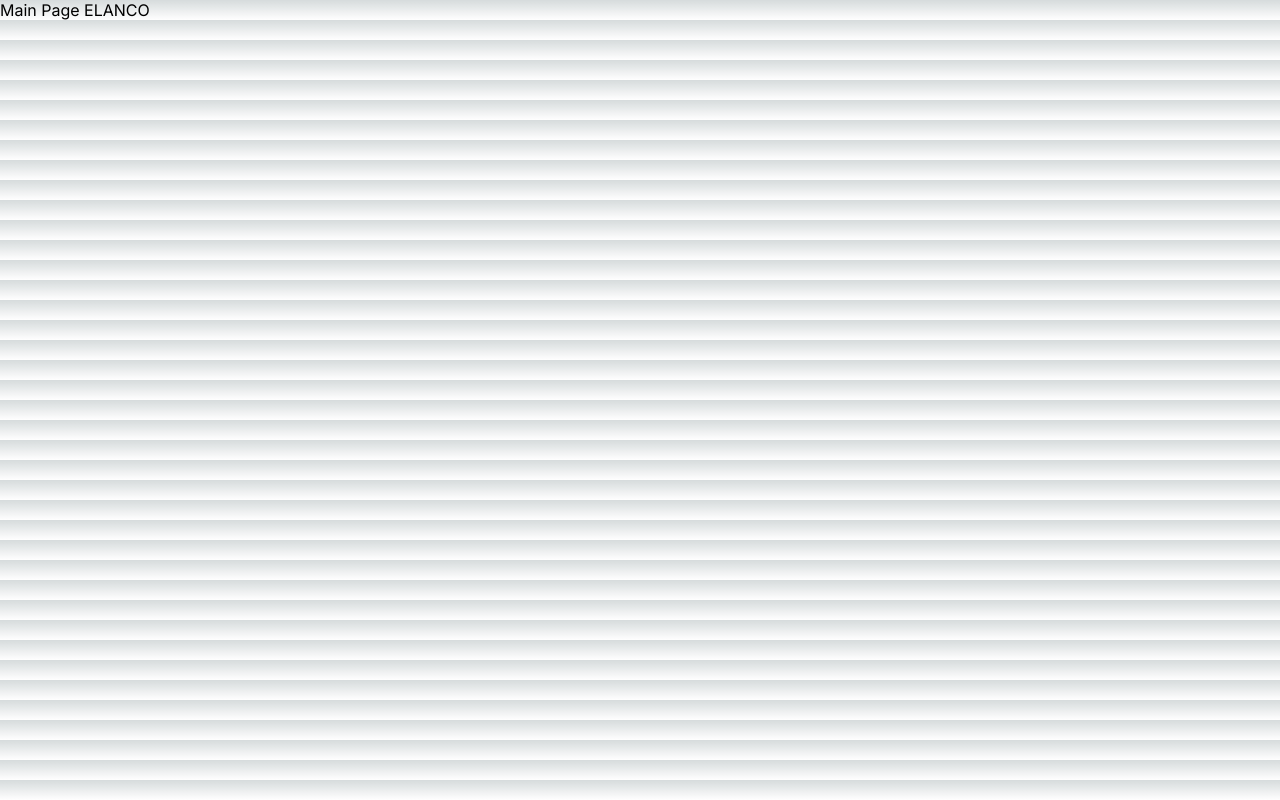
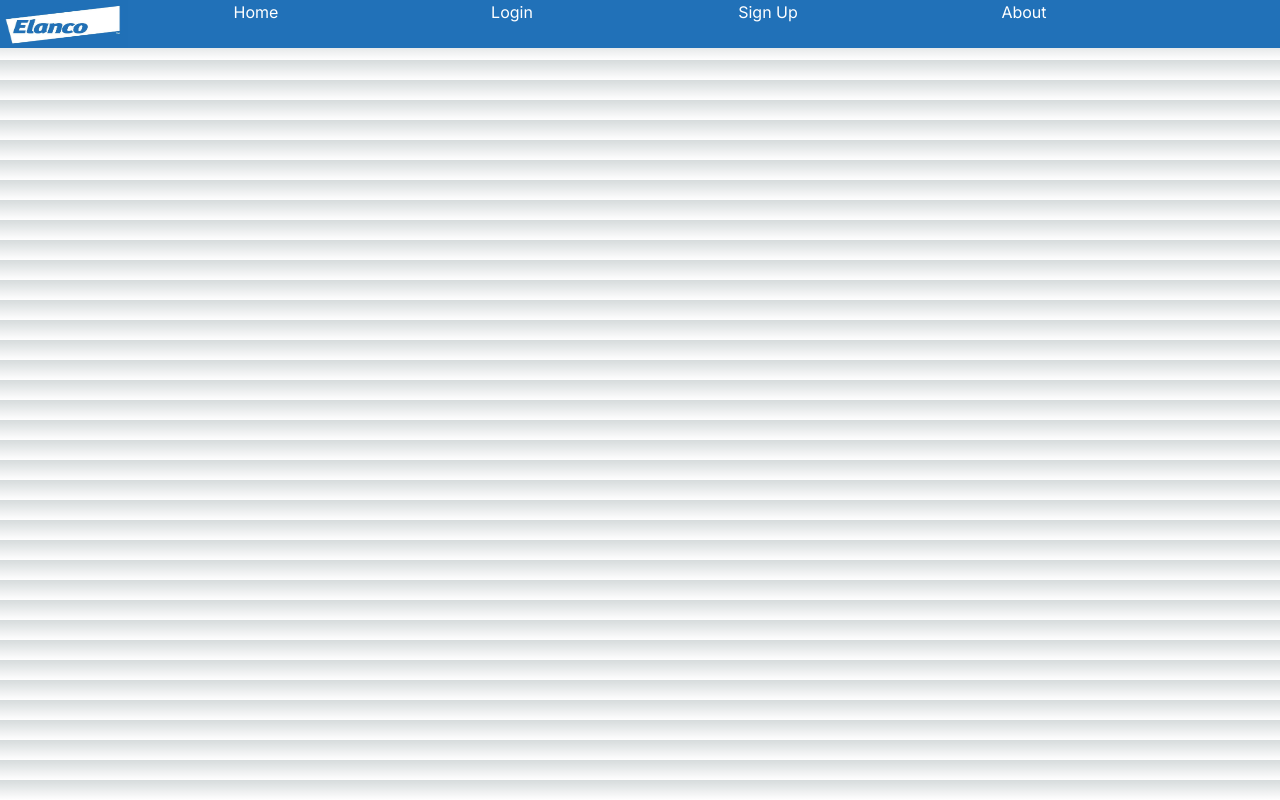
Before and after one commit to adrux444/Elanco-UI, a Next.js app: page /main in a window 1280 px wide. Built offline with nearby package versions, Linux system fonts and the light colour scheme.

Commit message:
navbar modified

```diff
--- a/app/main/page.tsx
+++ b/app/main/page.tsx
@@ -1,15 +1,18 @@
-import "./main.css";
+import Image from "next/image";
+import styles from "./page.module.css";
+import Logo from "next/image";
+import NavBar from "../navbar/page";
 export default function Main() {
   return (
-    // <main className={styles.main}>
-    //   <div className={styles.description}>
-        <p>
-          Main Page ELANCO
-        </p>
-        // <div>
-        // </div>
-    //   </div>
-
-    // </main>
+    <main>
+        <div>
+          <NavBar/>
+          <div>
+          <p>
+            Main Page ELANCO
+          </p>
+        </div>
+        </div>
+    </main>
   );
 }
--- a/app/navbar/navbar.css
+++ b/app/navbar/navbar.css
@@ -1,20 +1,19 @@
 .elanco-logo {
     float:left;
-    width:18%;
+    width:10%;
     height: 100%;
     text-align: center;
     color: white;
-    line-height:40px;
 }
 
 .link-container{
     width: 100%;
-    height: 7%;
+    height: 6%;
     top: 0;
     left: 0;
     position: absolute;
     right: 30%;
-    background-color: #082c3c;
+    background-color: #2171b8;
 }
 
 .redirect {
@@ -23,6 +22,6 @@
     height: 100%;
     text-align: center;
     color: white;
-    line-height:40px;
+    line-height:25px;
     text-decoration: none;
 }
--- a/app/navbar/page.tsx
+++ b/app/navbar/page.tsx
@@ -5,7 +5,7 @@ export default function Nav(){
 
     return (
         <div className="link-container">
-            <Image className="elanco-logo" src="/images/images.png" alt="Logo" width={150} height={50}/>
+            <Image className="elanco-logo" src="/images/cropfblogo.jpg" alt="Logo" width={150} height={50}/>
             <Link className="redirect" href='../'><p>Home</p></Link>
             <Link className="redirect" href='/login'><p>Login</p></Link>
             <Link className="redirect" href='/register'><p>Sign Up</p></Link>
```
Also changed, not shown: app/about/page.tsx (+14 -11 lines), app/login/page.tsx (+13 -11 lines), app/page.tsx (+2 -6 lines), app/register/page.tsx (+14 -10 lines), public/images/cropfblogo.jpg (added), public/images/fblogo.jpg (added).
